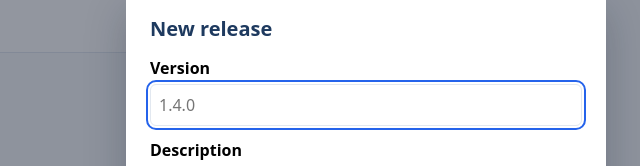
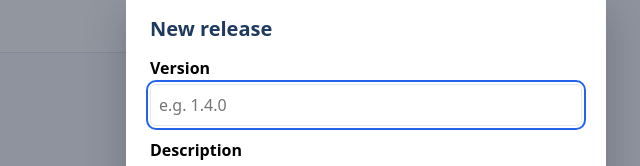
Before and after one commit to asaf-refaeli/release-notes, a plain HTML site: page app/static/index.html in a window 1280 px wide. Both pictures are taken after a click on the button "New Release". Shown: the part 219-385 px from the top of the page, 274-914 px from the left. Drawn offline with Linux system fonts and the light colour scheme; no server answers.

Commit message:
fix: mark the version placeholder as an example (#43)

```diff
--- a/app/static/index.html
+++ b/app/static/index.html
@@ -72,7 +72,7 @@
     <form id="release-form" novalidate>
       <h2 id="dialog-title">New release</h2>
       <label for="version">Version</label>
-      <input id="version" name="version" required maxlength="32" placeholder="1.4.0"
+      <input id="version" name="version" required maxlength="32" placeholder="e.g. 1.4.0"
              autocomplete="off" aria-describedby="version-error">
       <p id="version-error" class="field-error"></p>
       <label for="description">Description</label>
```
